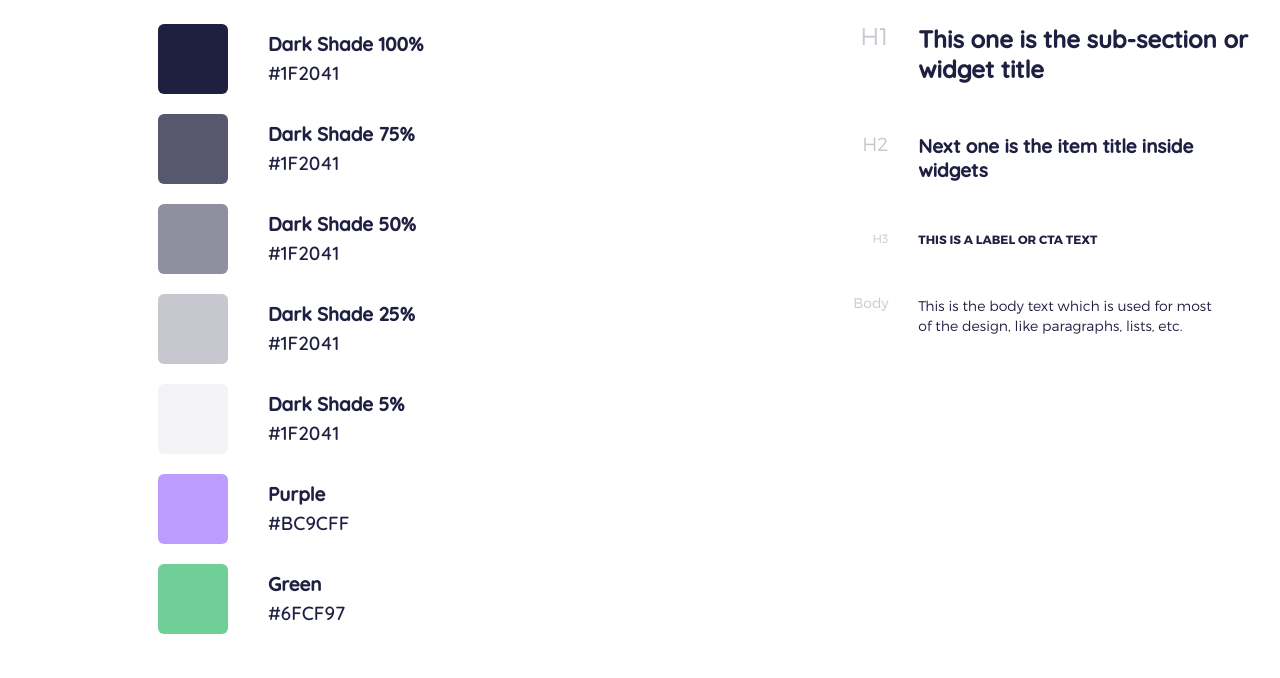
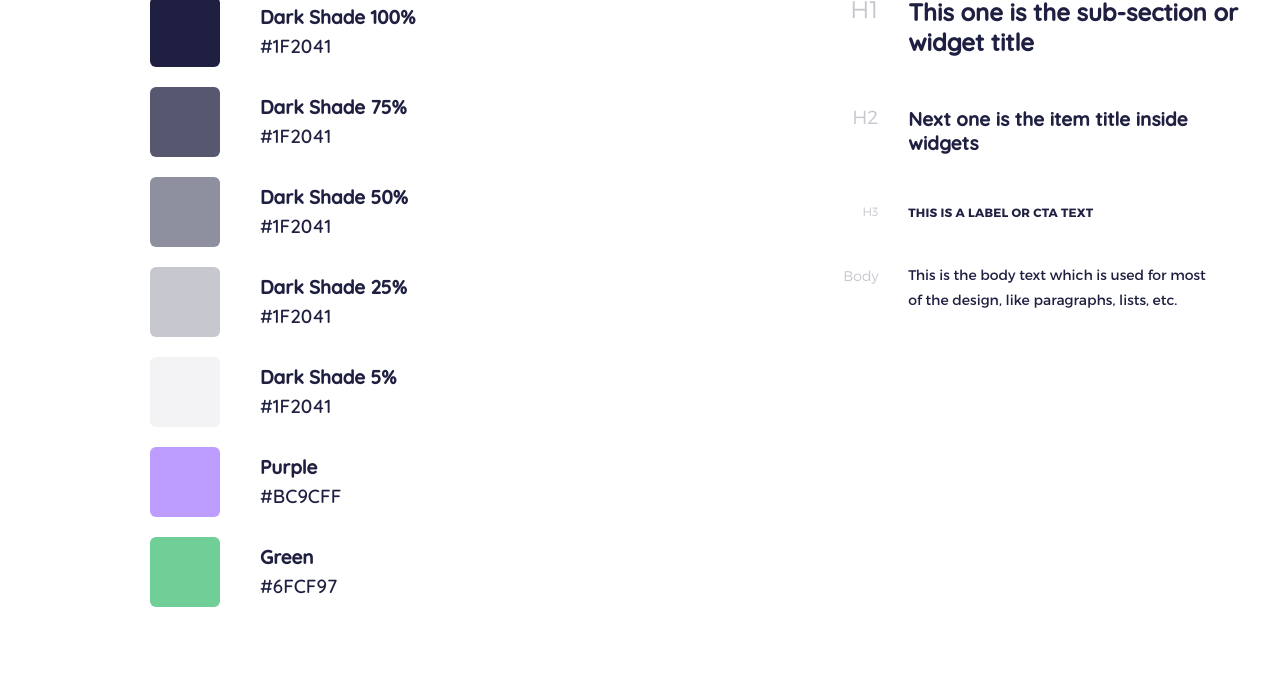
Before and after one commit to PavelSkorikov/task_2, a website built with webpack: page src/UI_kit/colors&type/colors&type.pug in a window 1280 px wide. Shown: the part 148-826 px from the top of the page. After the commit the page ends 800 px from the top, so only its background shows below. Built offline with nearby package versions, Linux system fonts and the light colour scheme; files whose address does not match are found by name.

Commit message:
Finish Colors&Type page

```diff
--- a/src/UI_kit/colors&type/colorbox/colorbox.pug
+++ b/src/UI_kit/colors&type/colorbox/colorbox.pug
@@ -1,6 +1,6 @@
 
 - var values = ['100', '75', '50', '25', '5', 'Purple', 'Green'];
-ul(class="colorbox colorbox_position")
+ul(class="colorbox")
     each val in values
         li(class="item")
             div(class='item__rect item__rect_color_'+val)
--- a/src/UI_kit/colors&type/colorbox/colorbox.scss
+++ b/src/UI_kit/colors&type/colorbox/colorbox.scss
@@ -2,13 +2,10 @@
 
 .colorbox {
     display: flex;
-    order: 2;
     flex-direction: column;
+    flex-shrink: 0;
     align-content: flex-start;
     list-style: none;
     padding: 0px;
+    margin: 0px;
 }
-
-.colorbox_position {
-    margin-top: 145px;
-}
--- a/src/UI_kit/colors&type/colors&type.pug
+++ b/src/UI_kit/colors&type/colors&type.pug
@@ -7,7 +7,8 @@ html(lang="en")
         title Colors&Type
         link(rel="stylesheet", href="style.css")
     body
-        include logo.pug
+        div(class='header')
+            include logo.pug
         div(class="page")
             div(class="hide-block1")
             include ./colorbox/colorbox.pug
--- a/src/UI_kit/colors&type/colors&type.scss
+++ b/src/UI_kit/colors&type/colors&type.scss
@@ -1,18 +1,25 @@
 @import "./colorbox/colorbox.scss";
 @import "./types/types.scss";
 
+body {
+    margin: 0px;
+    padding: 0px;
+}
+.header {
+    height: 145px;
+}
 .page {
     display: flex;
     flex-direction: row;
-    flex-wrap: wrap;
+    align-content: flex-start;
 }
 .hide-block1 {
     width: 150px;
-    order: 1;
-    flex-shrink: 0;
+    flex-shrink: 4;
 }
 .hide-block2 {
-    width: 430px;
-    order: 3;
-    flex-shrink: 0;
+    width: 428px;
+    flex-shrink: 4;
 }
+
+@import "./media-queries.scss";
--- a/src/UI_kit/colors&type/logo.pug
+++ b/src/UI_kit/colors&type/logo.pug
@@ -1,9 +1,9 @@
 <svg width="48" height="48" viewBox="0 0 48 48" fill="none" xmlns="http://www.w3.org/2000/svg" style="position: absolute; left: 30px; top: 30px;">
 <path d="M24 48C10.7647 48 0 37.2353 0 24C0 10.7647 10.7647 0 24 0C37.2353 0 48 10.7647 48 24C48 37.2353 37.2353 48 24 48ZM24 2.82353C12.3176 2.82353 2.82353 12.3176 2.82353 24C2.82353 35.6824 12.3176 45.1765 24 45.1765C35.6824 45.1765 45.1765 35.6824 45.1765 24C45.1765 12.3176 35.6824 2.82353 24 2.82353Z" fill="#1F2041" fill-opacity="0.25"/>
 </svg>
-<svg width="15" height="15" viewBox="0 0 15 15" fill="none" xmlns="http://www.w3.org/2000/svg">
+<svg width="15" height="15" viewBox="0 0 15 15" fill="none" xmlns="http://www.w3.org/2000/svg" style="position: absolute; left: 41.29px; top: 48.35px;">
 <path d="M12.9989 14.4712C12.2224 14.4712 11.5871 13.8359 11.5871 13.0594C11.5871 7.6241 7.14003 3.17705 1.70473 3.17705C0.928263 3.17705 0.292969 2.54175 0.292969 1.76528C0.292969 0.98881 0.928263 0.353516 1.70473 0.353516C8.72826 0.353516 14.4106 6.03587 14.4106 13.0594C14.4106 13.8359 13.7753 14.4712 12.9989 14.4712Z" fill="#1F2041" fill-opacity="0.25"/>
 </svg>
-<svg width="12" height="8" viewBox="0 0 12 8" fill="none" xmlns="http://www.w3.org/2000/svg">
+<svg width="12" height="8" viewBox="0 0 12 8" fill="none" xmlns="http://www.w3.org/2000/svg" style="position: absolute; left: 55.77px; top: 48.35px;">
 <path d="M11.7068 1.76528C11.7068 2.54175 11.0715 3.17704 10.295 3.17704C6.9421 3.17704 3.9421 4.87116 2.17739 7.44763C1.78915 6.4594 1.33033 5.54175 0.765625 4.69469C3.09504 2.01234 6.51857 0.353516 10.295 0.353516C11.0715 0.353516 11.7068 0.98881 11.7068 1.76528Z" fill="#1F2041" fill-opacity="0.25"/>
 </svg>
--- /dev/null
+++ b/src/UI_kit/colors&type/media-queries.scss
@@ -0,0 +1,5 @@
+@media screen and (max-width: 720px) {
+    .page {
+        flex-wrap: wrap;
+    }
+}
--- a/src/UI_kit/colors&type/types/__item/types__item.scss
+++ b/src/UI_kit/colors&type/types/__item/types__item.scss
@@ -20,45 +20,38 @@
         font-size: $var;
     }
 }
-.types__description-h1 {
+.types__description {
     display: inline-block;
+    color: #1F2041;
+    text-align: left;
+    margin-left: 30px;
+}
+.types__description_font_h1 {
     font-family: Quicksand-Medium;
-    color: #1F2041;
     font-style: normal;
     font-weight: bold;
-    text-align: left;
     font-size: 24px;
-    padding-left: 30px;
 }
-.types__description-h2 {
-    display: inline-block;
+.types__description_font_h2 {
     font-family: Quicksand-Medium;
-    color: #1F2041;
     font-style: normal;
     font-weight: bold;
-    text-align: left;
     font-size: 19px;
-    padding-left: 30px;
+    letter-spacing: 0.14px;
 }
-.types__description-h3 {
-    display: inline-block;
+.types__description_font_h3 {
     font-family: Montserrat-Bold;
-    color: #1F2041;
     font-style: normal;
-    font-weight: bold;
-    text-align: left;
+    font-weight: normal;
     font-size: 12px;
     text-transform: uppercase;
-    padding-left: 30px;
+    letter-spacing: 0.22px;
 }
-.types__description-body {
-    display: inline;
-    font-family: Montserrat;
-    color: #1F2041;
+.types__description_font_body {
+    font-family: Montserrat-Regular;
     font-style: normal;
     font-weight: normal;
-    text-align: left;
     font-size: 14px;
-    line-height: 141%;
-    margin-left: 30px;
+    line-height: 80%;
+
 }
--- a/src/UI_kit/colors&type/types/types.pug
+++ b/src/UI_kit/colors&type/types/types.pug
@@ -1,23 +1,22 @@
-ul(class="types types_position")
+ul(class="types")
     li(class="types__item")
         div(class="types__title types__title_size_24px") H1
-        div(class="types__description-h1")
+        div(class="types__description types__description_font_h1")
             span This one is the sub-section or
             br
             span widget title
     li(class="types__item")
         div(class="types__title types__title_size_19px") H2
-        div(class="types__description-h2")
+        div(class="types__description types__description_font_h2")
             span Next one is the item title inside
             br
             span widgets
     li(class="types__item")
         div(class="types__title types__title_size_12px") H3
-        div(class="types__description-h3")
+        div(class="types__description types__description_font_h3")
             span this is a label or cta text
     li(class="types__item")
         div(class="types__title types__title_size_14px") Body
-        div(class="types__description-body")
+        div(class="types__description types__description_font_body")
             span This is the body text which is used for most
-            br
-            span of the design, like paragraphs, lists, etc.
+            p of the design, like paragraphs, lists, etc.
--- a/src/UI_kit/colors&type/types/types.scss
+++ b/src/UI_kit/colors&type/types/types.scss
@@ -2,13 +2,10 @@
 
 .types {
     display: flex;
-    order: 4;
     flex-direction: column;
+    flex-shrink: 1;
     align-content: flex-start;
     list-style: none;
     padding: 0px;
+    margin: 0px;
 }
-
-.types_position {
-    margin-top: 145px;
-}
```
